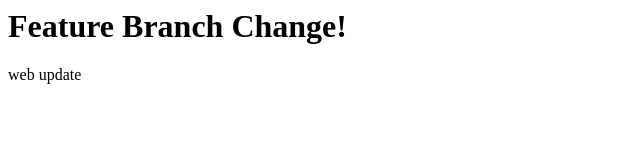
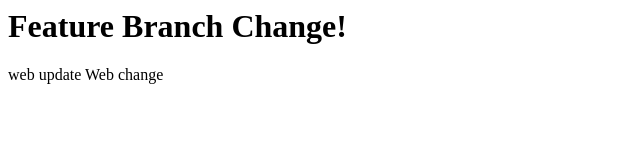
Before and after one commit to NateDuff/WorkflowTesting, a plain HTML site: page Web/index.html in a window 1280 px wide. Shown: the full height of the page, 0-640 px from the left. Drawn offline with Linux system fonts and the light colour scheme.

Commit message:
Web change

```diff
--- a/Web/index.html
+++ b/Web/index.html
@@ -1,3 +1,5 @@
 <h1>Feature Branch Change!</h1>
 
 web update
+
+Web change
```
